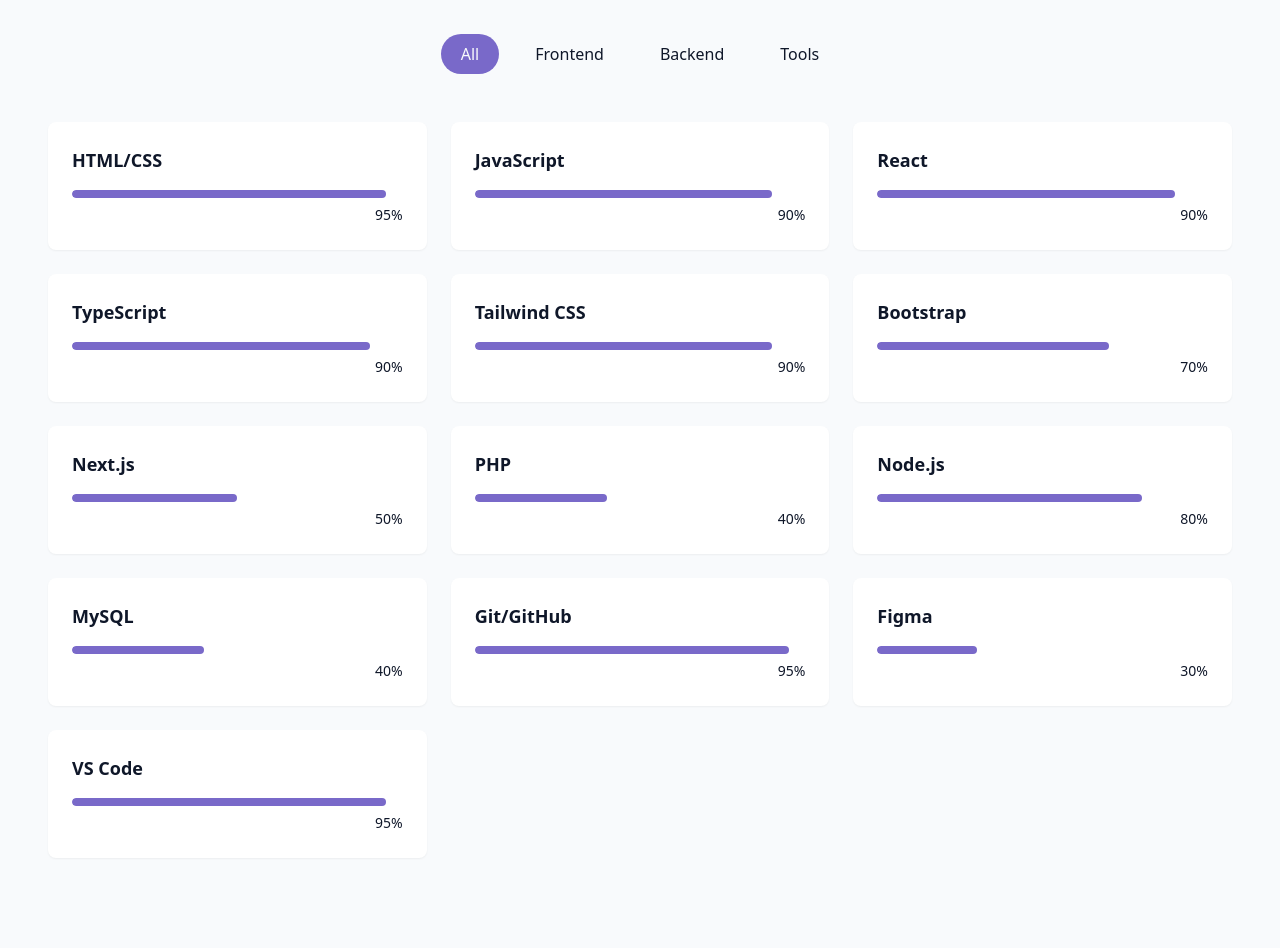
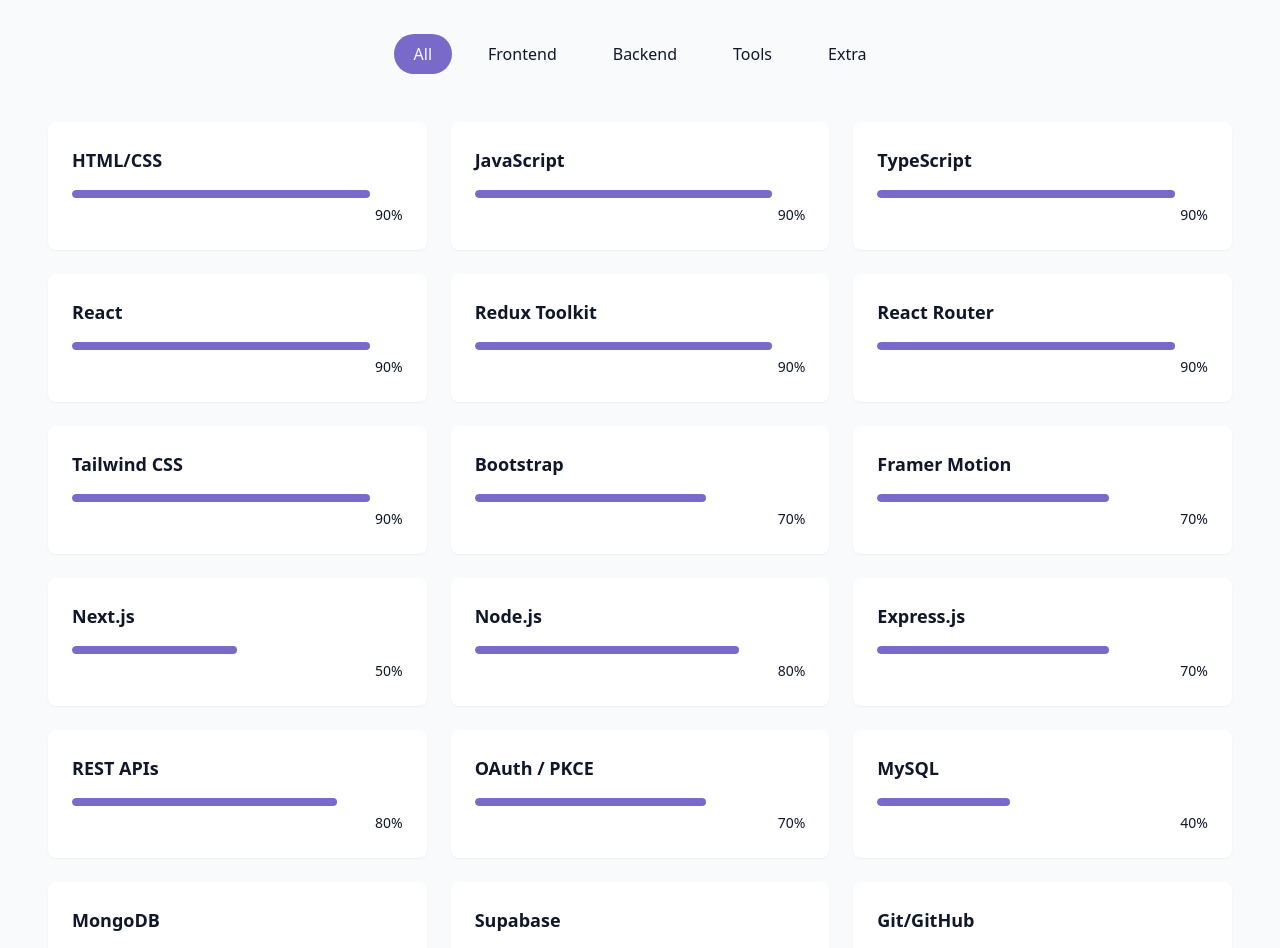
Before and after one commit to RReis00/portfolio, a React (Vite) app: page / in a window 1280 px wide. Shown: the part 1680-2628 px from the top of the page. Built offline with nearby package versions, Linux system fonts and the light colour scheme; no server answers.

Commit message:
skills update

```diff
--- a/src/components/SkillsSection.jsx
+++ b/src/components/SkillsSection.jsx
@@ -2,27 +2,42 @@
 import { cn } from "@/lib/utils";
 
 const skills = [
-  // Frontend
-  { name: "HTML/CSS", level: 95, category: "frontend" },
+  { name: "HTML/CSS", level: 90, category: "frontend" },
   { name: "JavaScript", level: 90, category: "frontend" },
+  { name: "TypeScript", level: 90, category: "frontend" },
   { name: "React", level: 90, category: "frontend" },
-  { name: "TypeScript", level: 90, category: "frontend" },
+  { name: "Redux Toolkit", level: 90, category: "frontend" },
+  { name: "React Router", level: 90, category: "frontend" },
   { name: "Tailwind CSS", level: 90, category: "frontend" },
   { name: "Bootstrap", level: 70, category: "frontend" },
+  { name: "Framer Motion", level: 70, category: "frontend" },
   { name: "Next.js", level: 50, category: "frontend" },
 
   // Backend
-  { name: "PHP", level: 40, category: "backend" },
   { name: "Node.js", level: 80, category: "backend" },
+  { name: "Express.js", level: 70, category: "backend" },
+  { name: "REST APIs", level: 80, category: "backend" },
+  { name: "OAuth / PKCE", level: 70, category: "backend" },
   { name: "MySQL", level: 40, category: "backend" },
+  { name: "MongoDB", level: 40, category: "backend" },
+  { name: "Supabase", level: 40, category: "backend" },
 
   // Tools
-  { name: "Git/GitHub", level: 95, category: "tools" },
-  { name: "Figma", level: 30, category: "tools" },
-  { name: "VS Code", level: 95, category: "tools" },
+  { name: "Git/GitHub", level: 90, category: "tools" },
+  { name: "Netlify / Vercel", level: 80, category: "tools" },
+  { name: "VS Code", level: 90, category: "tools" },
+  { name: "Jest", level: 60, category: "tools" },
+  { name: "Cypress", level: 50, category: "tools" },
+  { name: "Figma", level: 40, category: "tools" },
+  { name: "Vite", level: 70, category: "tools" },
+
+  // Extra
+  { name: "Responsive Design", level: 90, category: "extra" },
+  { name: "Accessibility (A11Y)", level: 70, category: "extra" },
+  { name: "Agile / Scrum basics", level: 60, category: "extra" },
 ];
 
-const categories = ["all", "frontend", "backend", "tools"];
+const categories = ["all", "frontend", "backend", "tools", "extra"];
 
 export const SkillsSection = () => {
   const [activeCategory, setActiveCategory] = useState("all");
```
